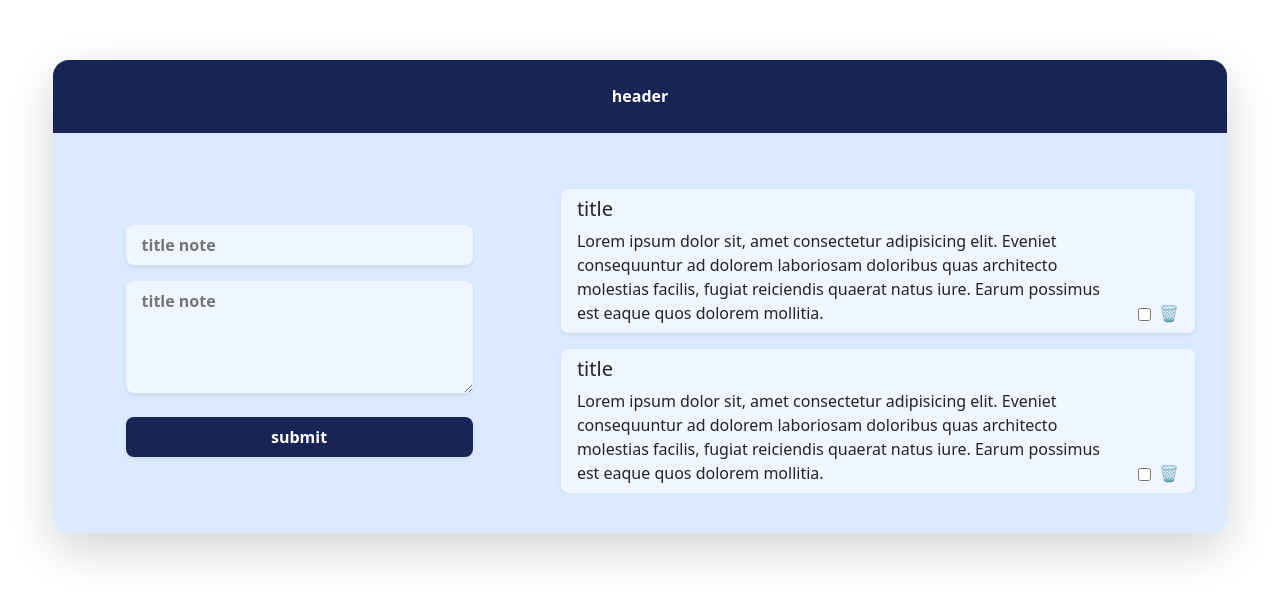
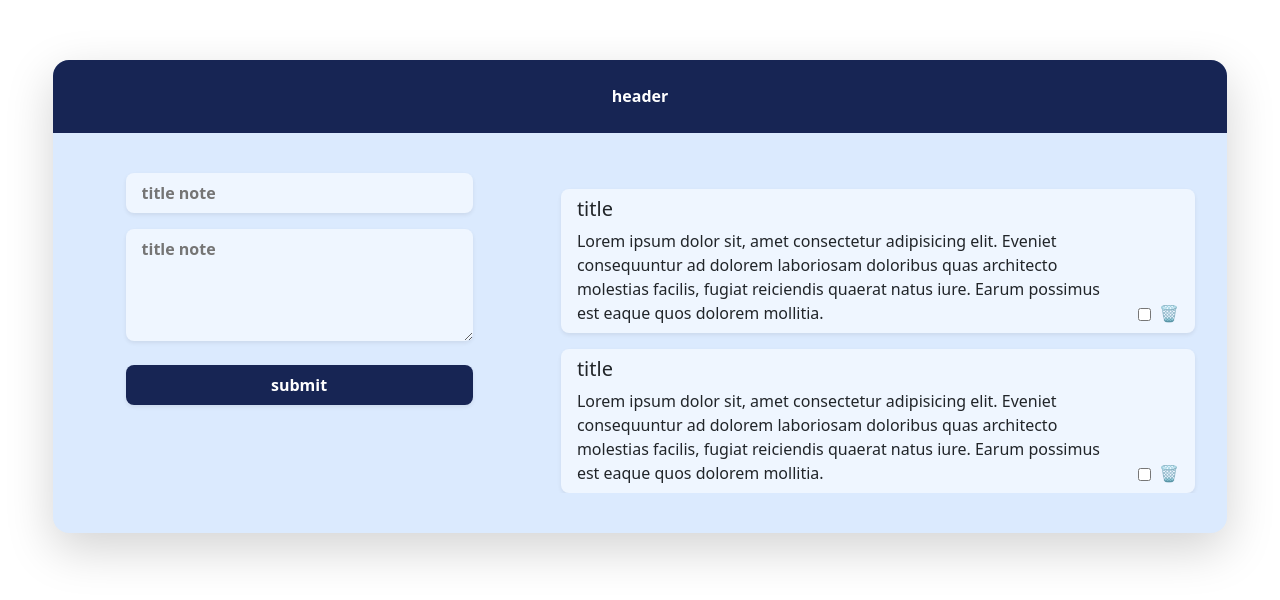
Before and after one commit to MiaadEstakhri/note-app, a React (Vite) app: page / in a window 1280 px wide. Shown: the part 104-704 px from the top of the page. Built offline with nearby package versions, Linux system fonts and the light colour scheme.

Commit message:
remove align-items-center

```diff
--- a/src/App.jsx
+++ b/src/App.jsx
@@ -10,7 +10,7 @@ function App() {
           header
         </section>
         <section className="col-12 d-flex my-4 px-2 px-sm-3">
-          <div className="col-5 d-flex justify-content-center align-items-center">
+          <div className="col-5 d-flex justify-content-center ">
             <AddNewNote />
           </div>
           <div className="col-7 ">
```
